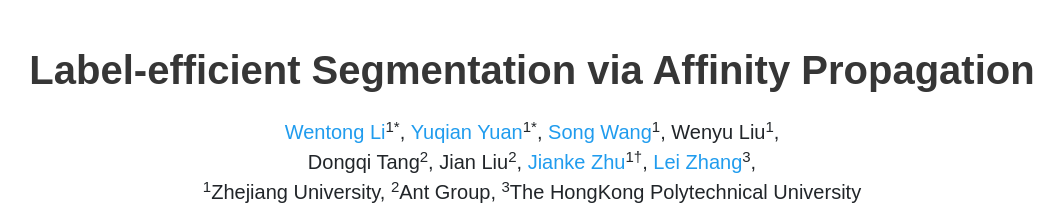
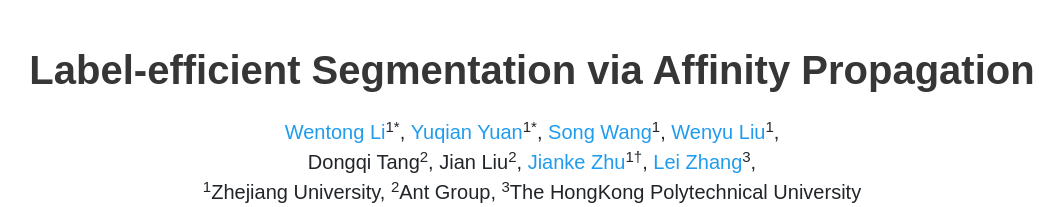
Before and after one commit to LiWentomng/apro, a plain HTML site: page index.html in a window 1280 px wide. Shown: the top 207 px of the page, without its empty margins (108-1172 px from the left). Drawn offline with nearby package versions, Linux system fonts and the light colour scheme; some icons are missing; a web font is replaced by a local one.

Commit message:
Update index.html

```diff
--- a/index.html
+++ b/index.html
@@ -42,7 +42,7 @@
                             <span class="author-block">
                                 <a href="https://songw-zju.github.io/">Song Wang</a><sup>1</sup>,</span>
                             <span class="author-block">
-                                Wenyu Liu<sup>1</sup>,</span>
+                                <a href="https://scholar.google.com/citations?user=JloV4T0AAAAJ&hl=zh-CN">Wenyu Liu</a><sup>1</sup>,</span>
                             <br>
                             <span class="author-block">
                                 Dongqi Tang<sup>2</sup>,</span>
```
